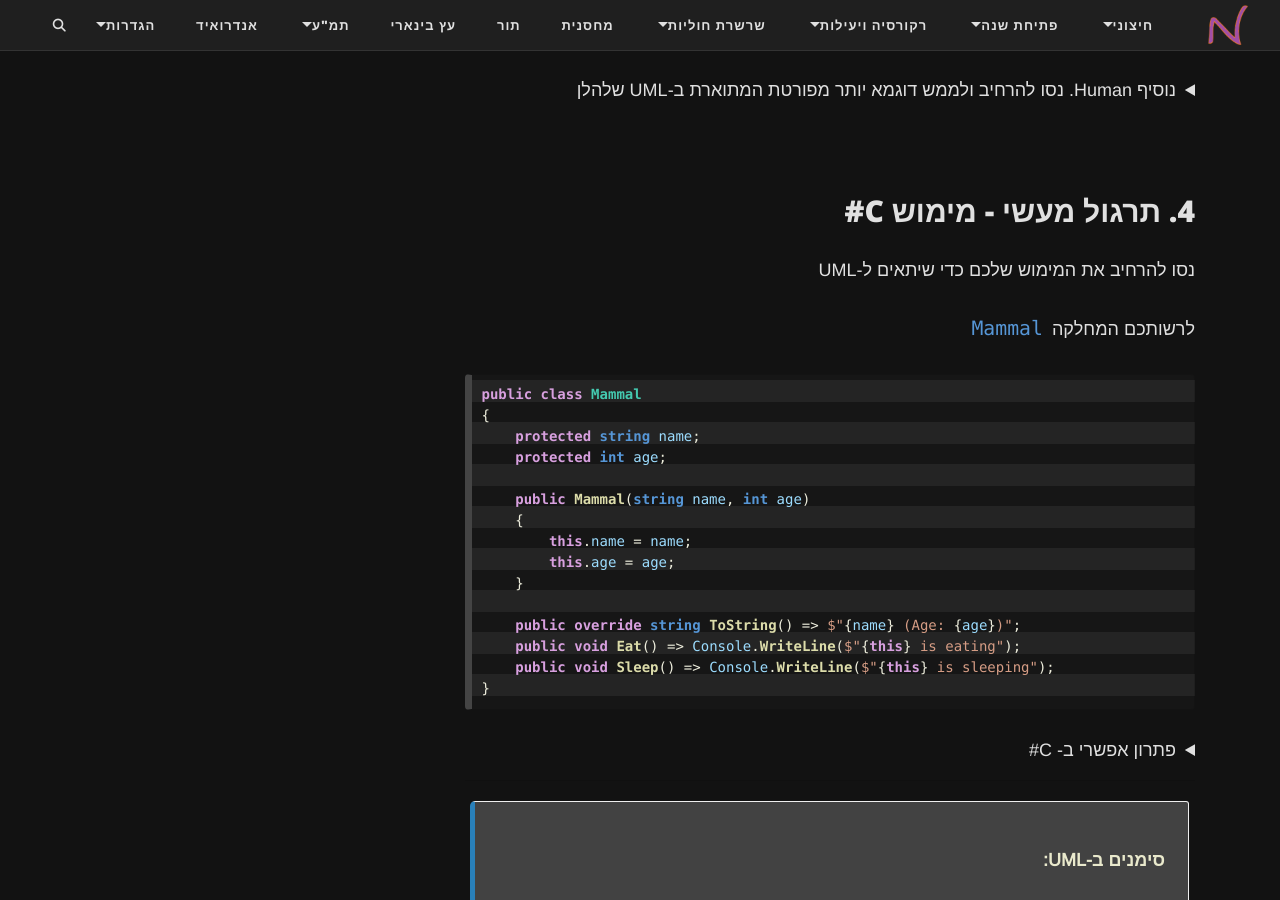
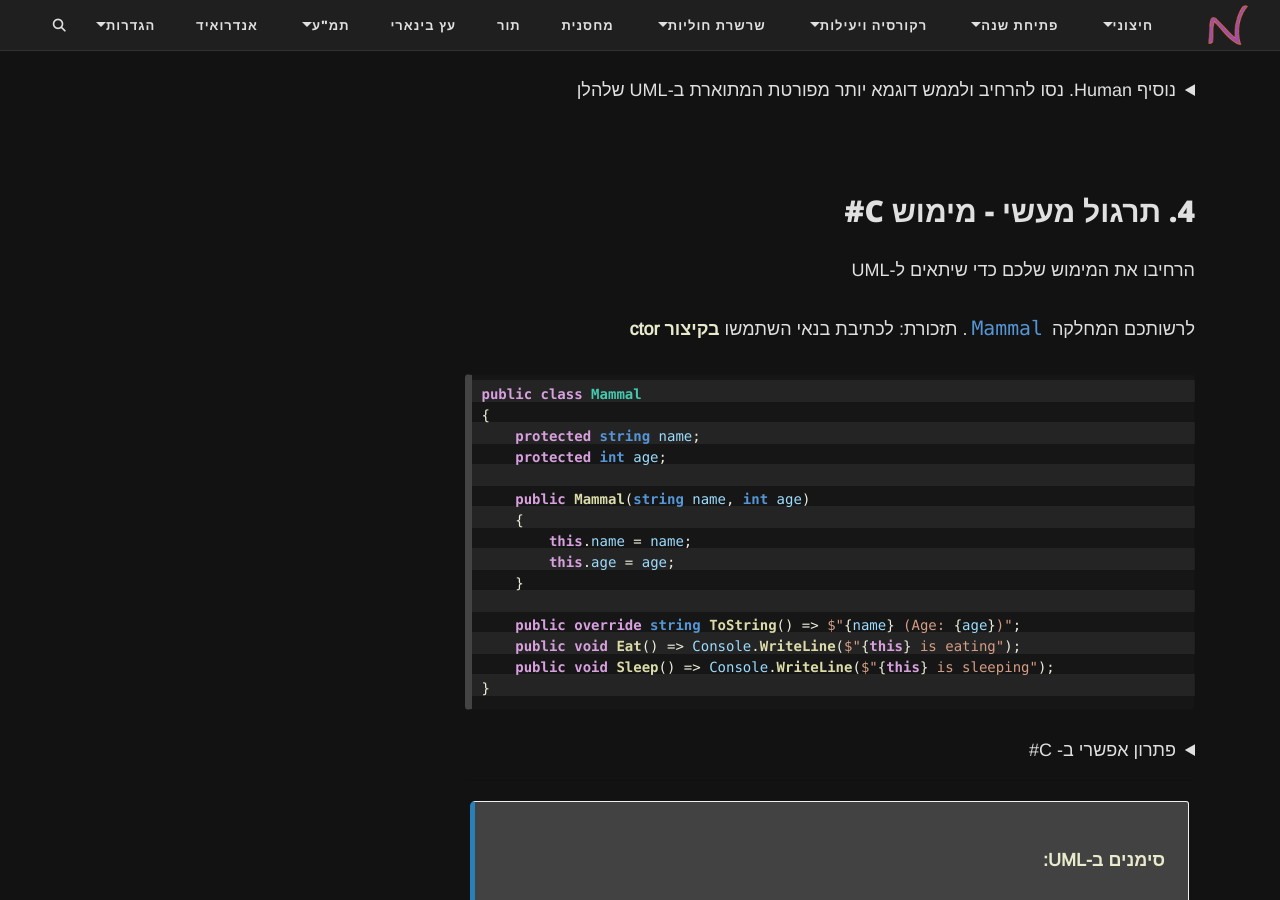
Before and after one commit to 3strategy/BeautifulMivney, a Jekyll site: the page built from oop/01inheritc.md, in a window 1280 px wide and 900 px high, scrolled down 2496 px. Built offline with Jekyll 4.4.1, drawn with Linux system fonts in a browser that asks for light colours; comment, search, counter and statistics services are not loaded.

Commit message:
more column css fix

````diff
--- a/assets/css/custom-styles.css
+++ b/assets/css/custom-styles.css
@@ -169,6 +169,8 @@
     /* You can add more selectors here for further tweaks */
     }
 
+}
+
 
 /* Mobile-friendly override for the 2 column */
 @media (max-width: 768px) {
@@ -178,7 +180,6 @@
 
     .two-columns .column {
         width: 100%;   /* each column takes full width */
-        }
     }
 }
 
--- a/oop/01inheritc.md
+++ b/oop/01inheritc.md
@@ -141,9 +141,9 @@
 
 ## 4. תרגול מעשי - מימוש C#
 
-נסו להרחיב את המימוש שלכם כדי שיתאים ל-UML
+הרחיבו את המימוש שלכם כדי שיתאים ל-UML
 
-לרשותכם המחלקה `Mammal`
+לרשותכם המחלקה `Mammal`. תזכורת: לכתיבת בנאי השתמשו **בקיצור ctor**
 
 ```cs
 public class Mammal
````
Also changed, not shown: oop/01inheritdconstructors.md (+1 -1 lines). Lines whose indentation alone changed are shown as unchanged.
